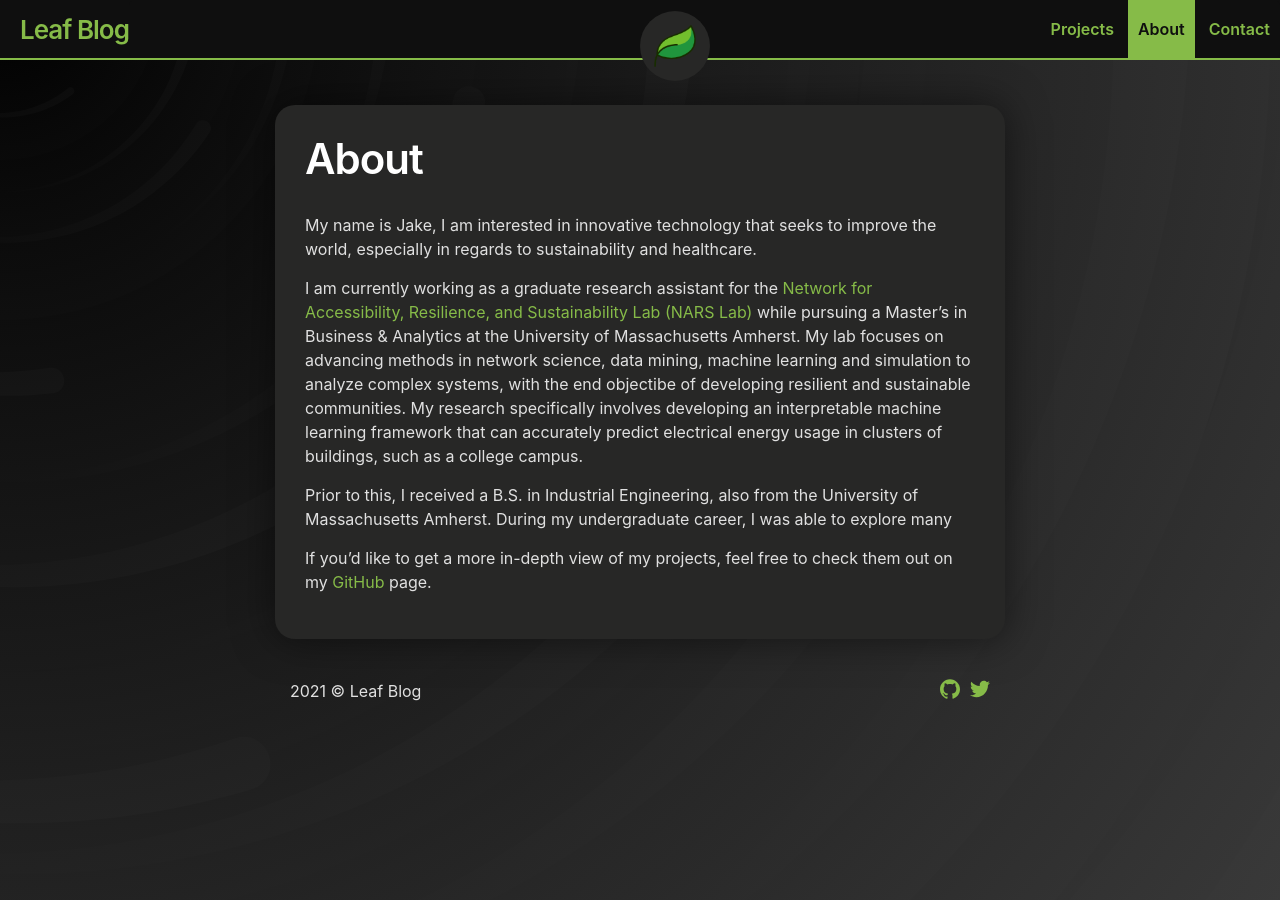
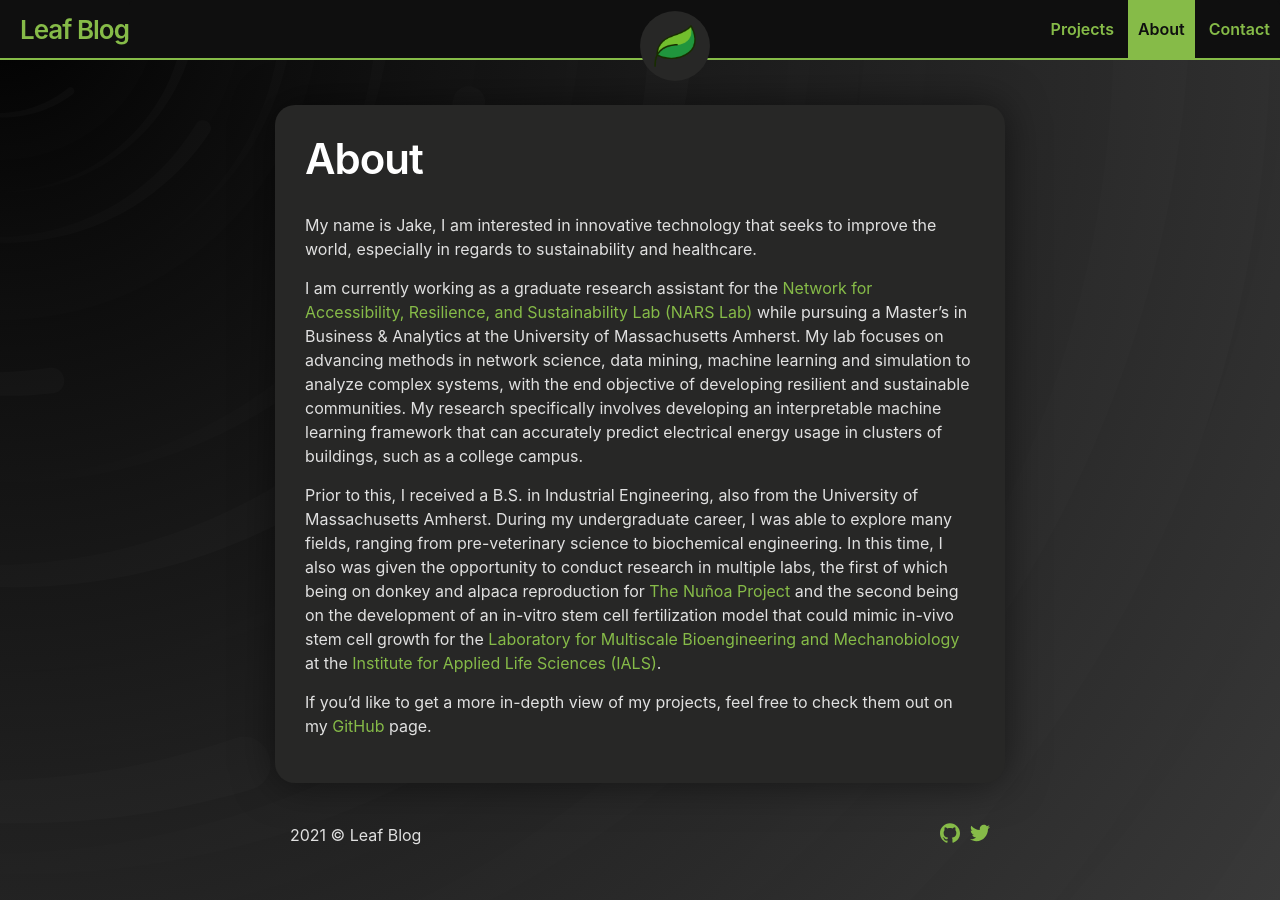
Before and after one commit to jhancock75/my-blog, a Jekyll site: the page built from about.md, in a window 1280 px wide. Built offline with Jekyll 4.4.1, drawn with Linux system fonts in a browser that asks for light colours.

Commit message:
Update about.md

```diff
--- a/about.md
+++ b/about.md
@@ -5,8 +5,8 @@ layout: page
 
 My name is Jake, I am interested in innovative technology that seeks to improve the world, especially in regards to sustainability and healthcare.
 
-I am currently working as a graduate research assistant for the <a href="https://narslab.org/">Network for Accessibility, Resilience, and Sustainability Lab (NARS Lab)</a> while pursuing a Master's in Business & Analytics at the University of Massachusetts Amherst. My lab focuses on advancing methods in network science, data mining, machine learning and simulation to analyze complex systems, with the end objectibe of developing resilient and sustainable communities. My research specifically involves developing an interpretable machine learning framework that can accurately predict electrical energy usage in clusters of buildings, such as a college campus.
+I am currently working as a graduate research assistant for the <a href="https://narslab.org/">Network for Accessibility, Resilience, and Sustainability Lab (NARS Lab)</a> while pursuing a Master's in Business & Analytics at the University of Massachusetts Amherst. My lab focuses on advancing methods in network science, data mining, machine learning and simulation to analyze complex systems, with the end objective of developing resilient and sustainable communities. My research specifically involves developing an interpretable machine learning framework that can accurately predict electrical energy usage in clusters of buildings, such as a college campus.
 
-Prior to this, I received a B.S. in Industrial Engineering, also from the University of Massachusetts Amherst. During my undergraduate career, I was able to explore many
+Prior to this, I received a B.S. in Industrial Engineering, also from the University of Massachusetts Amherst. During my undergraduate career, I was able to explore many fields, ranging from pre-veterinary science to biochemical engineering. In this time, I also was given the opportunity to conduct research in multiple labs, the first of which being on  donkey and alpaca reproduction for <a href="https://www.nunoaproject.org/">The Nuñoa Project</a> and the second being on the development of an in-vitro stem cell fertilization model that could mimic in-vivo stem cell growth for the <a href="https://blogs.umass.edu/ybsun/">Laboratory for Multiscale Bioengineering and Mechanobiology</a> at the <a href="https://www.umass.edu/ials/">Institute for Applied Life Sciences (IALS)</a>.
 
 If you'd like to get a more in-depth view of my projects, feel free to check them out on my <a href="https://github.com/jhancock75">GitHub</a> page.
```
